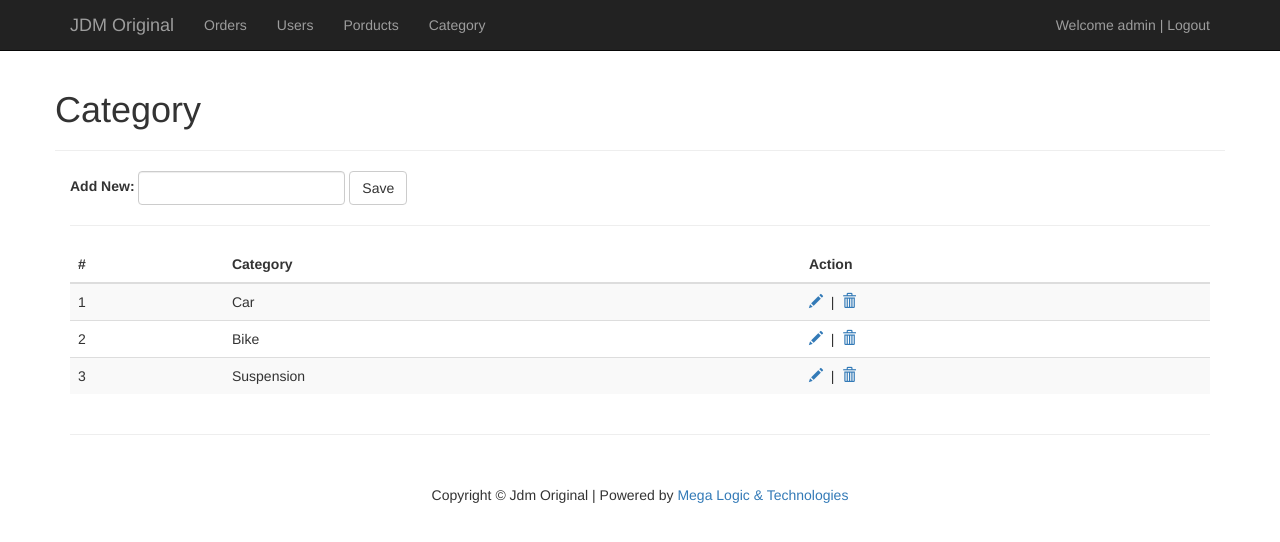
After one commit to rahmannavid/dholaikhaal, a CodeIgniter app: page /dholaikhaal/index.php/admin/category in a window 1280 px wide. The commit adds this page. Shown: the top 542 px of the page. Run offline with CodeIgniter, Linux system fonts and the light colour scheme; a user stored in the database is signed in; data comes from the database, SQL or seed files in the repository.

Commit message:
Change in Admin
Admin Category Page

```diff
--- a/application/controllers/admin.php
+++ b/application/controllers/admin.php
@@ -5,23 +5,32 @@ class admin extends CI_Controller {
 
     public function index()
     {
-        /*
-        $hdata['title']='Admin-JDM Original';
-		//$this->load->view('welcome_message');
-        $this->load->view('admin/common/header', $hdata);
-
-        $this->load->view('admin/login');
-
-        $this->load->view('admin/common/footer');
-        */
-        //redirect('/account/login', 'refresh');
-
         if($this->session->userdata('logged_in'))
         {
-          //$session_data = $this->session->userdata('logged_in');
-          //$data['username'] = $session_data['username'];
-          //$this->load->view('index', $data);
-          redirect('/');
+          $hdata['title']='Admin-JDM Original';
+          $this->load->view('admin/common/header', $hdata);
+          $this->load->view('admin/orders');
+          $this->load->view('admin/common/footer');
+        }
+        else
+        {
+          //If no session, redirect to login page
+          redirect('/account/login', 'refresh');
+        }
+    }
+
+    public function category()
+    {
+        if($this->session->userdata('logged_in'))
+        {
+            $hdata['title']='Admin-JDM Original';
+            $this->load->view('admin/common/header', $hdata);
+
+            $this->load->model('category');
+            $data['cat'] = $this->category->get_category();
+            $this->load->view('admin/category', $data);
+
+            $this->load->view('admin/common/footer');
         }
         else
         {
--- /dev/null
+++ b/application/views/admin/category.php
@@ -0,0 +1,34 @@
+ <h1>Category</h1>
+ <hr/>
+ <div class="col-md-12">
+    <form class="form-inline">
+        <div class="form-group">
+            <label for="category">Add New:</label>
+            <input type="text" class="form-control" id="category">
+        </div>
+        <button type="submit" class="btn btn-default">Save</button>
+    </form>
+    <hr/>
+</div>
+ <div class="col-md-12">
+    <table class="table table-striped">
+        <thead class="">
+        <tr>
+            <th>#</th>
+            <th>Category</th>
+            <th>Action</th>
+        </tr>
+        </thead>
+        <tbody>
+<?php foreach ($cat as $c) { ?>
+        <tr>
+            <td><?php echo $c['id'] ?></td>
+            <td><?php echo $c['name'] ?></td>
+            <td><a href="#"><span class="glyphicon glyphicon-pencil"></span></a>
+            &nbsp|&nbsp
+            <a href="#"><span class="glyphicon glyphicon-trash"></span></a></td>
+        </tr>
+<?php } ?>
+        </tbody>
+    </table>
+  </div>
--- a/application/views/admin/common/header.php
+++ b/application/views/admin/common/header.php
@@ -59,8 +59,17 @@
 
                 </ul>
                 <ul class="nav pull-right navLogin">
-                    <a href="<?php echo base_url() ?>index.php/account/login">Login</a> |
-                    <a href="<?php echo base_url() ?>index.php/account/registration">Registration</  a>
+                   <?php
+                    if(!isset($this->session->userdata['logged_in']))
+                    {
+                    ?>
+                        <a href="<?php echo base_url() ?>index.php/account/login">Login</a>
+                        |
+                        <a href="<?php echo base_url() ?>index.php/account/registration">Registration</  a>
+                    <?php } else { ?>
+                        Welcome <?php echo $this->session->userdata['logged_in']['user_name']; ?> |
+                        <a href="<?php echo base_url() ?>index.php/account/logout">Logout</a>
+                    <?php } ?>
                 </ul>
             </div>
             <!-- /.navbar-collapse -->
@@ -72,11 +81,4 @@
     <div class="container">
 
         <div class="row">
-
-            <div class="col-md-3">
-                <p class="lead">Admin</p>
-                <div class="list-group">
-                        <a href="" class="list-group-item">Login</a>
-                </div>
-            </div>
 <!--Header End-->
--- /dev/null
+++ b/application/views/admin/orders.php
@@ -0,0 +1,3 @@
+<div class="col-md-12">
+        <h2>Oders</h2>
+</div>
```
